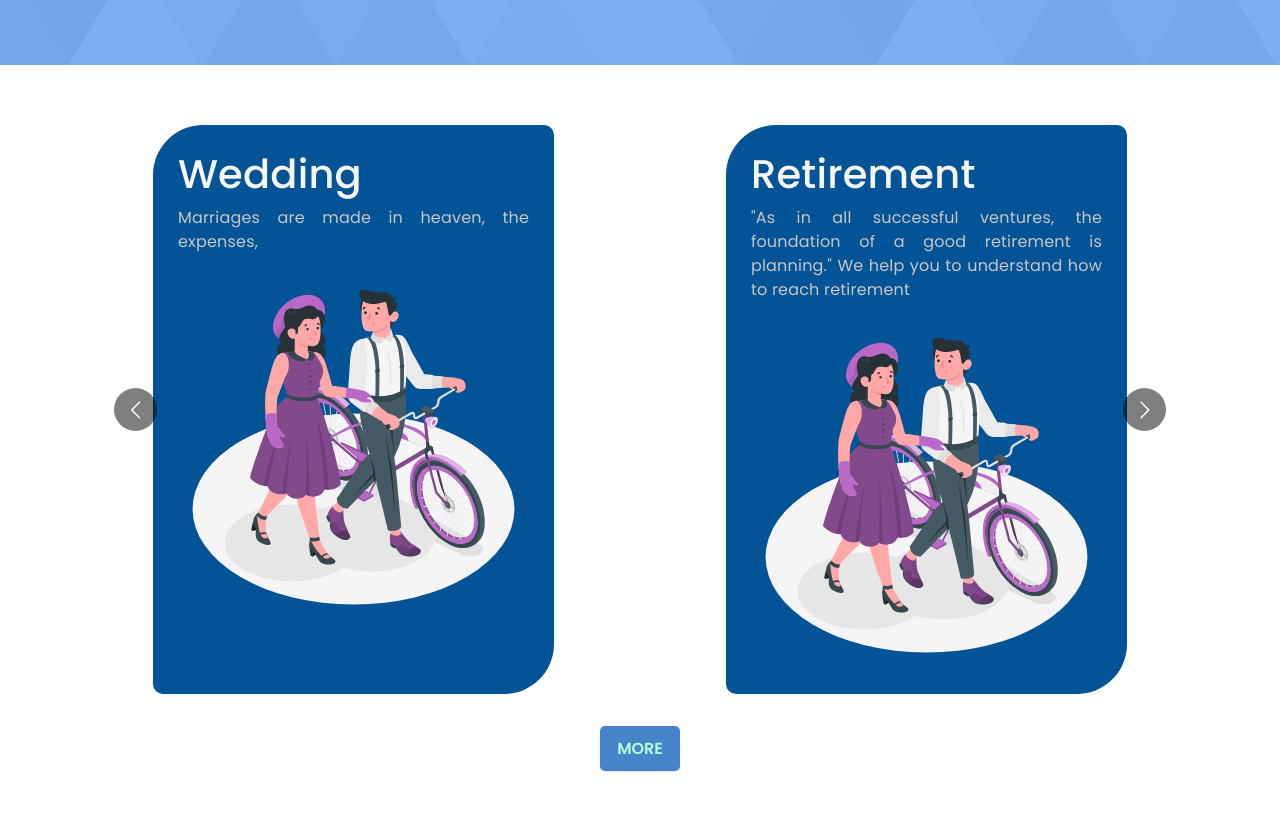
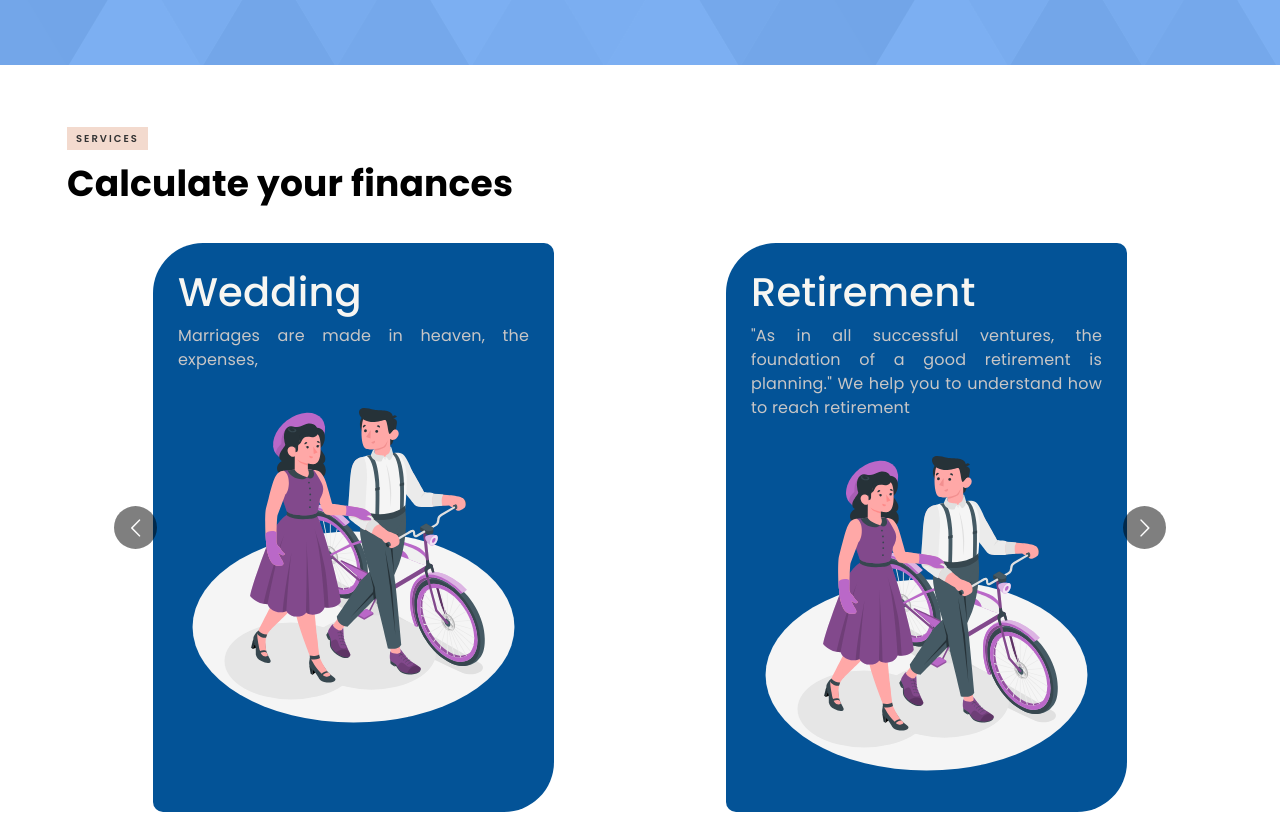
Before and after one commit to husain3012/reactCwcProject, a React (Create React App) app: page / in a window 1280 px wide. Shown: the part 1740-2554 px from the top of the page. Built offline with nearby package versions, Linux system fonts and the light colour scheme.

Commit message:
retirement calculator

```diff
--- a/src/components/Features/Features.jsx
+++ b/src/components/Features/Features.jsx
@@ -24,7 +24,9 @@ const responsive = {
   },
 };
 
-const FeaturesContainer = styled.div``;
+const FeaturesContainer = styled.div`
+padding: 2rem 0;
+`;
 
 const Features = () => {
   return (
@@ -49,7 +51,7 @@ const Features = () => {
           centerMode={false}
         >
           {FeaturesList.map((feature) => (
-            <FeatureCard {...feature} />
+          <FeatureCard {...feature} />
           ))}
         </Carousel>
       </FeaturesContainer>
--- a/src/components/Home/ServicesSection.jsx
+++ b/src/components/Home/ServicesSection.jsx
@@ -16,6 +16,8 @@ const ServicesSection = () => {
   return (
     <div className="wealth-creation-features wealth-section-space">
       <div className="container">
+    <div class="sb-tag sb-offerings mb-12">Services</div>
+      <h2 className="wealth-section-title mb-6">Calculate your finances</h2>
         <Features />
         <MoreButtonContainer>
         <button className="btn sb-secondary-cta-button">More</button>
```
